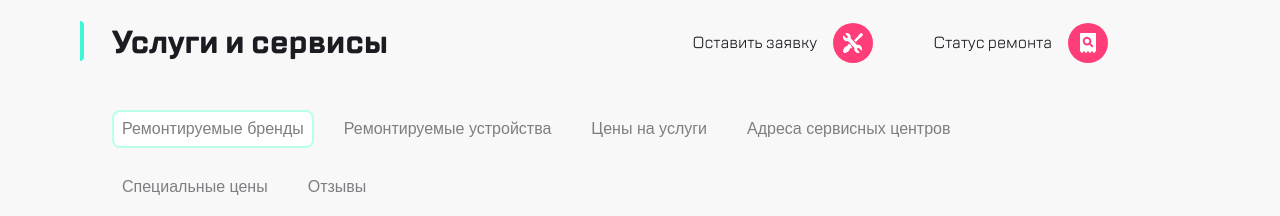
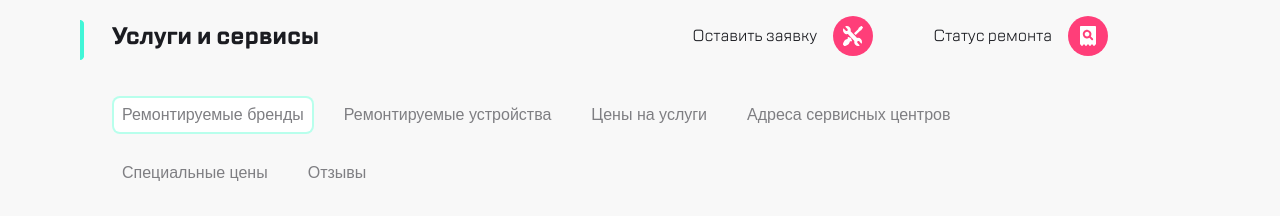
Before and after one commit to quiet-cmd/CPS, a website built with webpack: page src/index.html in a window 1280 px wide. Shown: the top 216 px of the page. Built offline with nearby package versions, Linux system fonts and the light colour scheme.

Commit message:
Update index.html

```diff
--- a/src/index.html
+++ b/src/index.html
@@ -110,7 +110,7 @@
 				<div class="titles">
 					<div class="titles__container">
 						<div class="titles__top-part">
-							<h1 class="titles__title">Услуги и сервисы</h1>
+							<h2 class="titles__title">Услуги и сервисы</h2>
 							<div class="titles__action-group titles__device--deck">
 								<a href="" class="titles__repair">Оставить заявку</a>
 								<a href="" class="titles__checkstatus">Статус ремонта</a>
```
